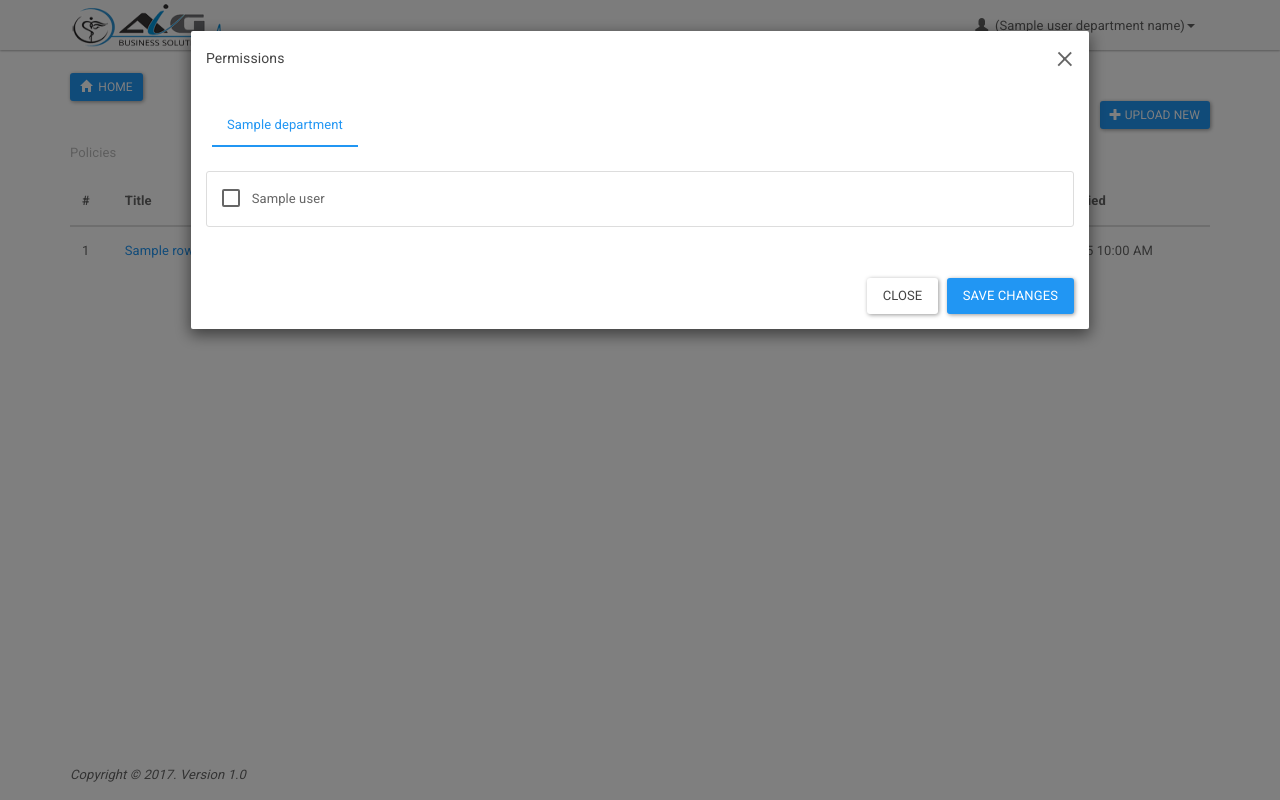
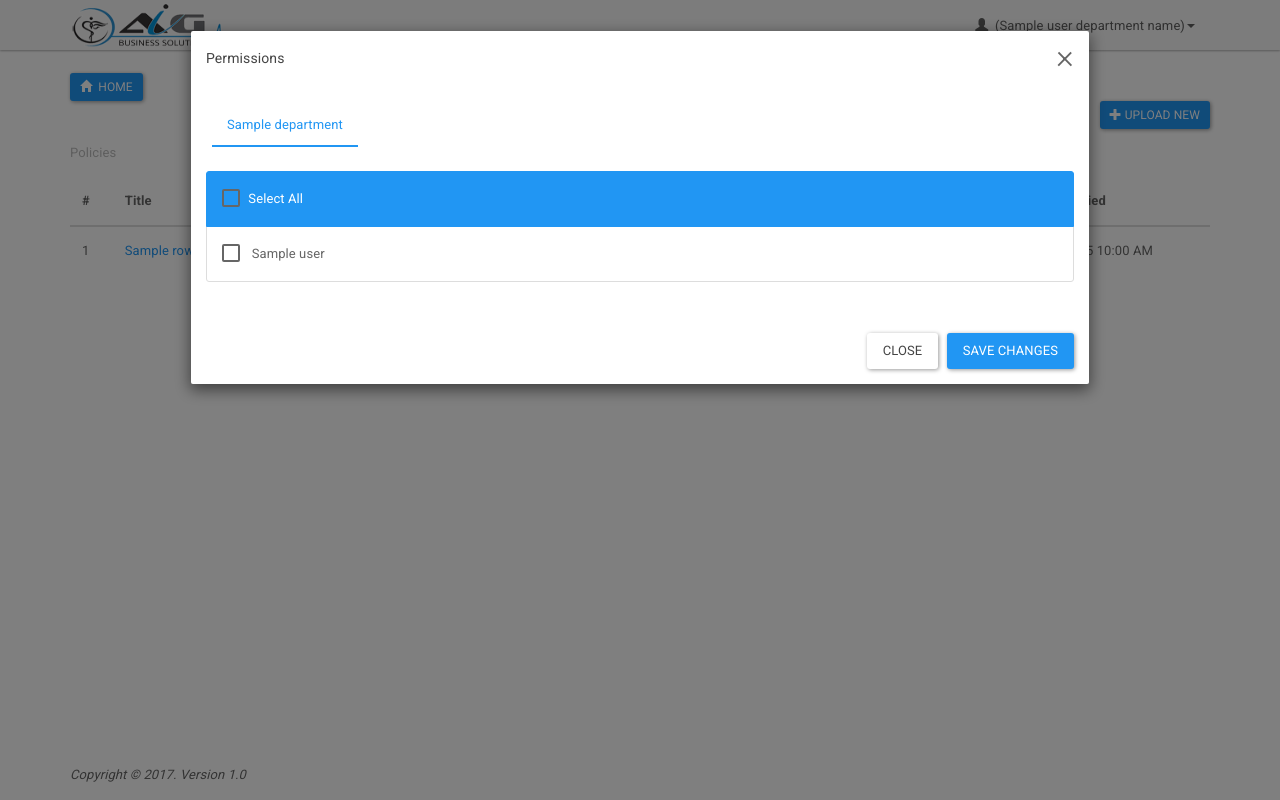
Before and after one commit to pawan0410/aig-docs, a Python web app: template app/templates/admin/index.html in a window 1280 px wide, after a click that opens the changed part. Run offline with Jinja, Linux system fonts and the light colour scheme; the template is opened without the code that fills it: most values are stand-ins (such as "Sample title", 1, 10 or a date in 2020); some libraries are stand-ins or nearby versions.

Commit message:
implemented all check boxes

```diff
--- a/app/templates/admin/index.html
+++ b/app/templates/admin/index.html
@@ -109,10 +109,12 @@
                                  id="{{d.id}}">
                                 <br>
                                  <ul class="list-group">
+                                      <li class="list-group-item active">
+                                          <input type="checkbox" class="all_checkbox_{{d.id}}"> Select All</li>
                                       {% for u in users[d.id] %}
                                         <li class="list-group-item">
                                             <input type="checkbox"
-                                                   class="permission_users" value="{{u.user_id}}">&nbsp;&nbsp;{{u.name}}</li>
+                                                   class="permission_users_{{d.id}}" value="{{u.user_id}}">&nbsp;&nbsp;{{u.name}}</li>
                                       {% endfor %}
                                  </ul>
                             </div>
@@ -176,22 +178,38 @@
                 $('[name=fileid]').val(e.relatedTarget.dataset.fileid);
                 file_permissions = permissions[e.relatedTarget.dataset.fileid];
                 if( typeof(file_permissions) !== 'undefined'){
-                     $('.permission_users').each(function(){
+                  {% for d in departments %}
+                     $('.permission_users_'+{{d.id}}).each(function(){
                          if( file_permissions.indexOf( parseInt($(this).val()) ) < 0 ){
                              $(this).prop('checked', false);
                          }else{
                             $(this).prop('checked', true);
                          }
                      });
+
+                     if( $('.permission_users_'+{{d.id}}).length == $('.permission_users_'+{{d.id}}+':checked').length ){
+                        $('.all_checkbox_'+{{d.id}}).prop('checked', true);
+
+                     }
+                  {% endfor %}
                 }else{
-                    $('.permission_users').each(function(){
+                   {% for d in departments %}
+                    $('.permission_users_'+{{d.id}}).each(function(){
                          $(this).prop('checked', false);
                     });
+                   {% endfor %}
                 }
             });
 
             $('#permissionModalBtn').click(function(e){
-                 user_ids = $('.permission_users:checked').map(function(){ return this.value }).get();
+
+                 user_ids = [];
+                 {% for d in departments %}
+                   user_ids.push($('.permission_users_{{d.id}}:checked').map(function(){ return this.value }).get());
+                 {% endfor %}
+
+                 var user_ids = [].concat.apply([], user_ids);
+
                  fileid = $('[name=fileid]').val();
                  var elm = $(this);
                  elm.text('Please wait.....');
@@ -237,6 +255,16 @@
                  $('[name=changeFileFrm]').submit();
             });
 
+            {% for d in departments %}
+            $('.all_checkbox_'+{{d.id}}).click(function(){
+                    if( $(this).is(':checked') ){
+                        $('.permission_users_'+{{d.id}}).prop('checked', true);
+                    }else{
+                        $('.permission_users_'+{{d.id}}).prop('checked', false);
+                    }
+            });
+            {% endfor %}
+
         });
     </script>
 {% endblock %}
```
